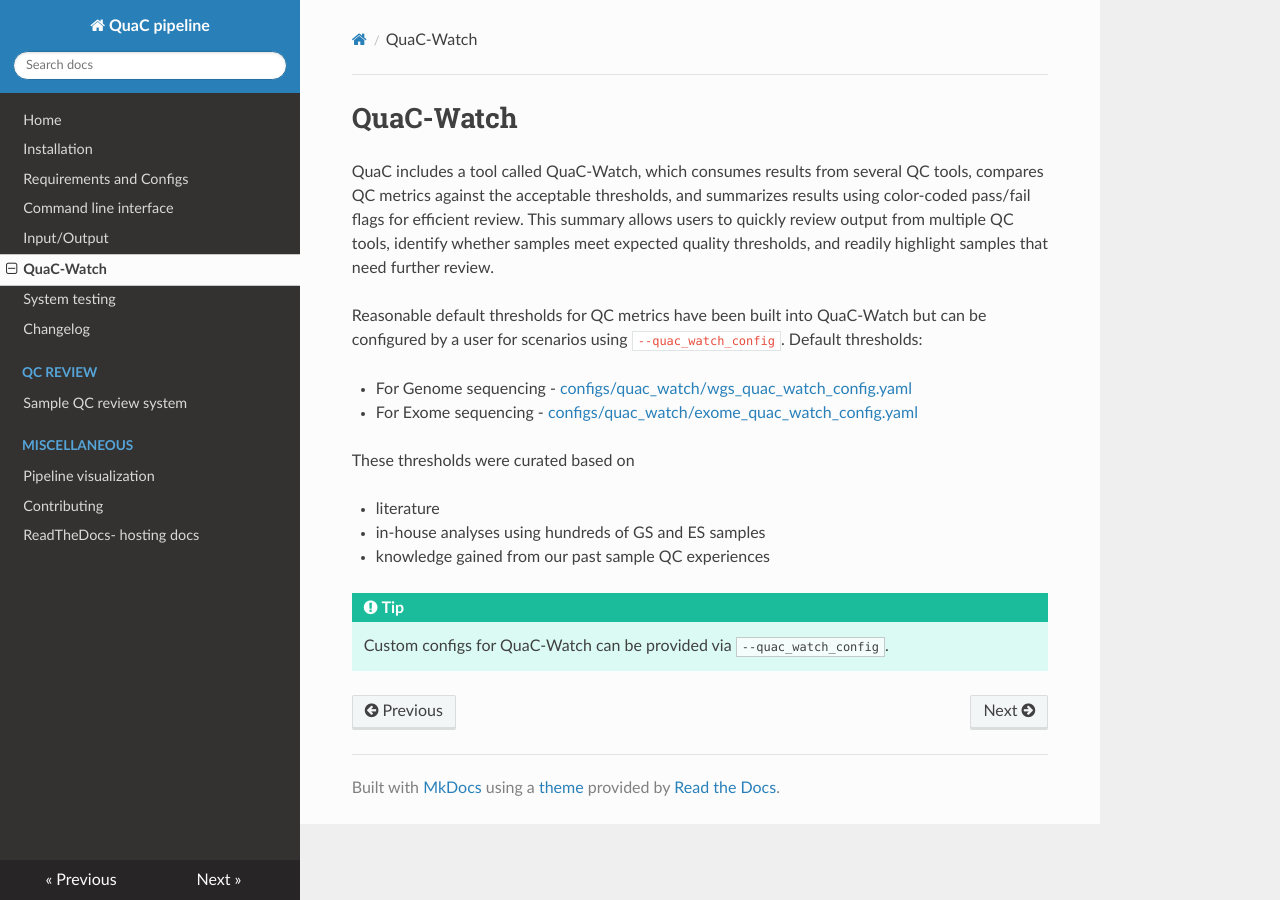
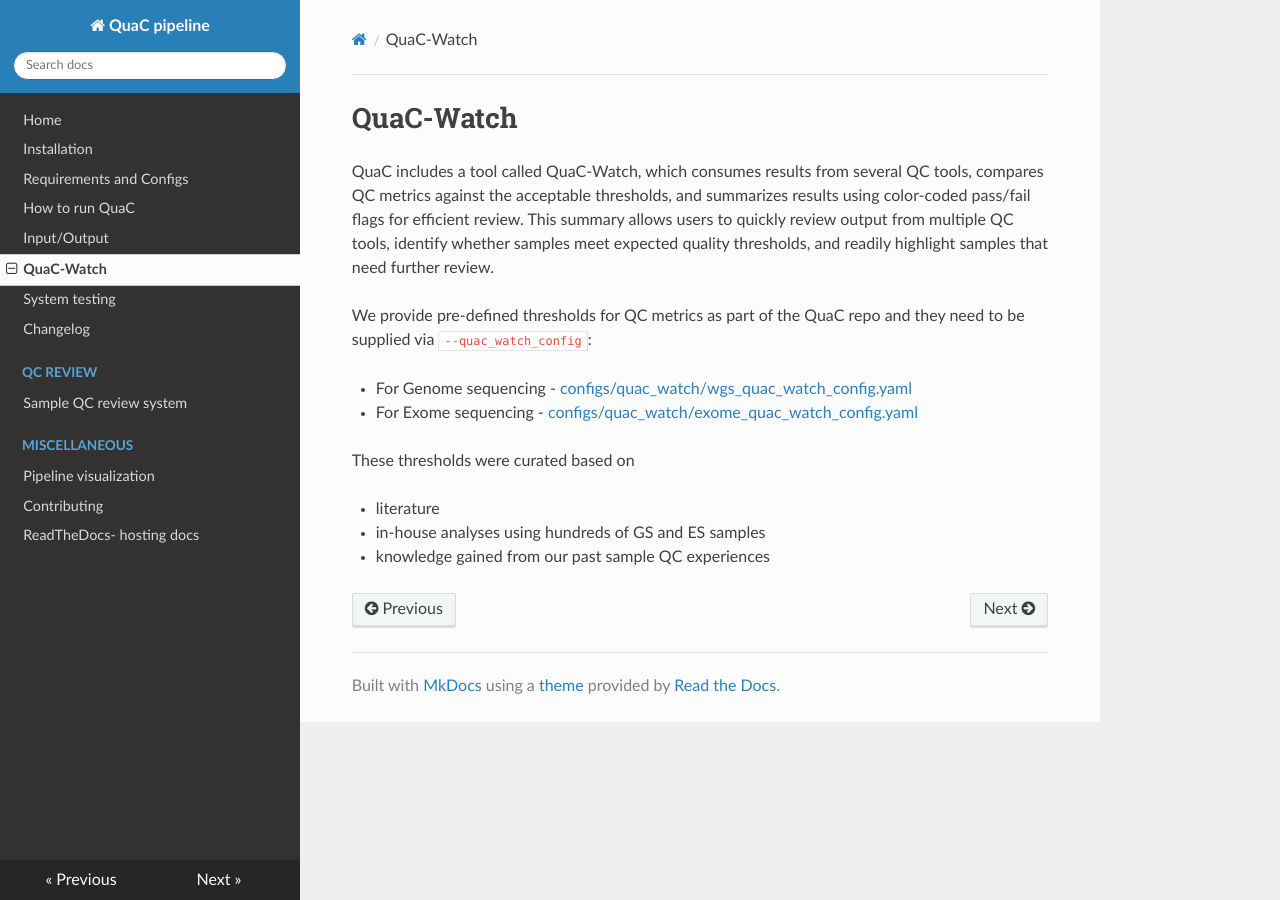
Before and after one commit to uab-cgds-worthey/quac, an MkDocs documentation site: the page built from docs/quac_watch.md, in a window 1280 px wide. Built offline with MkDocs 1.6.1, drawn with Linux system fonts in a browser that asks for light colours; nearby versions of some CDN libraries.

Commit message:
cleans up quac watch doc

```diff
--- a/docs/quac_watch.md
+++ b/docs/quac_watch.md
@@ -5,8 +5,7 @@ acceptable thresholds, and summarizes results using color-coded pass/fail flags
 allows users to quickly review output from multiple QC tools, identify whether samples meet expected quality thresholds,
 and readily highlight samples that need further review.
 
-Reasonable default thresholds for QC metrics have been built into QuaC-Watch but can be configured by a user for
-scenarios using `--quac_watch_config`. Default thresholds:
+We provide pre-defined thresholds for QC metrics as part of the QuaC repo and they need to be supplied via `--quac_watch_config`:
 
 * For Genome sequencing - [configs/quac_watch/wgs_quac_watch_config.yaml](../configs/quac_watch/wgs_quac_watch_config.yaml)
 * For Exome sequencing - [configs/quac_watch/exome_quac_watch_config.yaml](../configs/quac_watch/exome_quac_watch_config.yaml)
@@ -16,8 +15,3 @@ These thresholds were curated based on
 * literature
 * in-house analyses using hundreds of GS and ES samples
 * knowledge gained from our past sample QC experiences
-
-
-!!! tip
-
-    Custom configs for QuaC-Watch can be provided via `--quac_watch_config`.
--- a/mkdocs.yaml
+++ b/mkdocs.yaml
@@ -3,7 +3,7 @@ nav:
   - Home: index.md
   - Installation: installation.md
   - Requirements and Configs: reqts_configs.md
-  - Command line interface: quac_cli.md
+  - How to run QuaC: quac_cli.md
   - Input/Output: input_output.md
   - QuaC-Watch: quac_watch.md
   - System testing: system_testing.md
```
